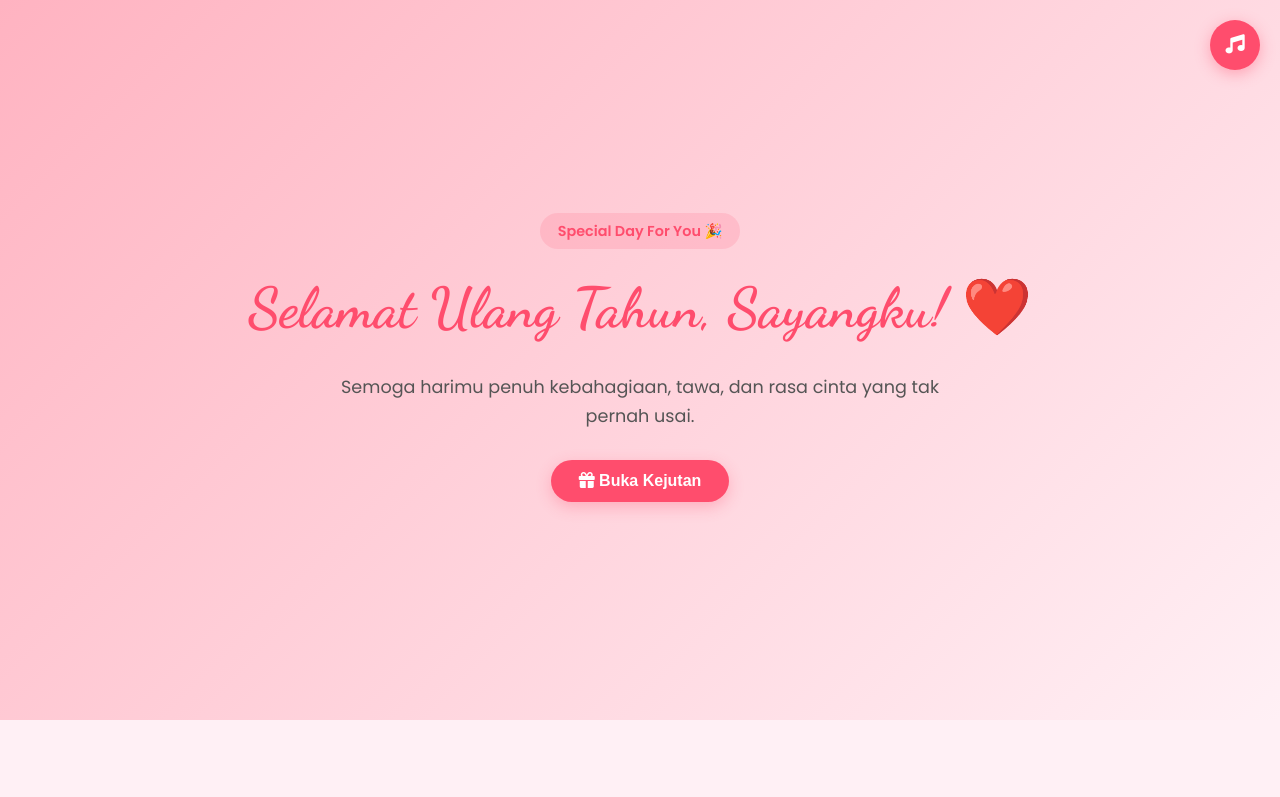
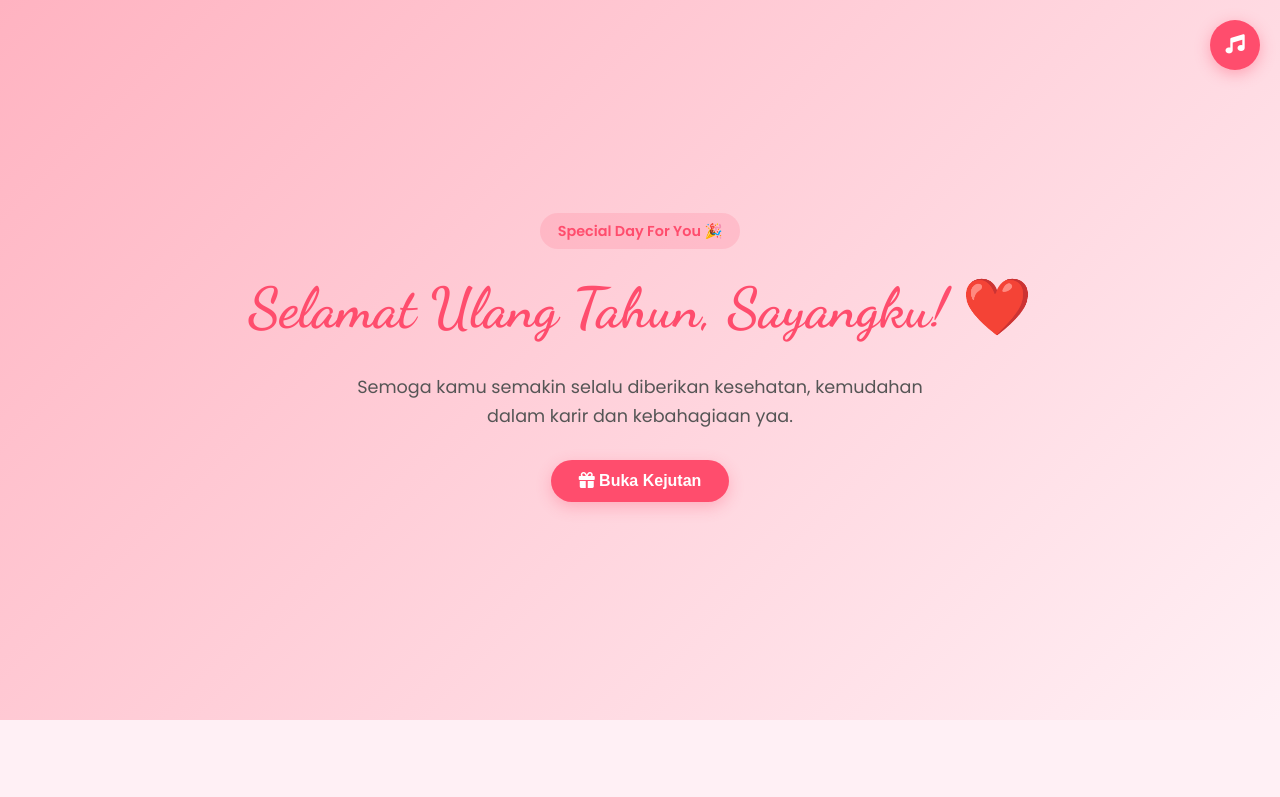
Before and after one commit to raflialza/Cinta-Birthday, a plain HTML site: page index.html in a window 1280 px wide. Shown: the top 797 px of the page. Drawn offline with Linux system fonts and the light colour scheme.

Commit message:
section 1

```diff
--- a/index.html
+++ b/index.html
@@ -43,8 +43,7 @@
           Selamat Ulang Tahun, <span class="highlight">Sayangku!</span> ❤️
         </h1>
         <p class="subtitle">
-          Semoga harimu penuh kebahagiaan, tawa, dan rasa cinta yang tak pernah
-          usai.
+          Semoga kamu semakin selalu diberikan kesehatan, kemudahan dalam karir dan kebahagiaan yaa.
         </p>
         <button id="openSurpriseBtn" class="btn-primary">
           <i class="fas fa-gift"></i> Buka Kejutan
```
